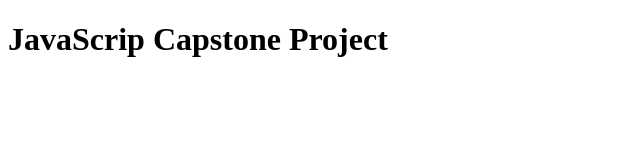
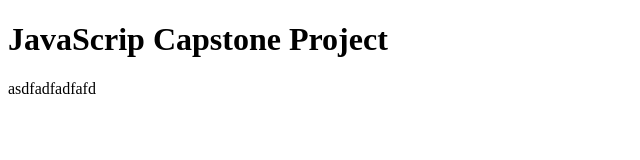
Before and after one commit to micposso/JS-Capstone-Project-Spring-2024-MidWood, a plain HTML site: page index.html in a window 1280 px wide. Shown: the whole page, without its empty margins (0-640 px from the left). Drawn offline with Linux system fonts and the light colour scheme.

Commit message:
asdfasdf

```diff
--- a/index.html
+++ b/index.html
@@ -10,7 +10,7 @@
 
 <body>
 <h1>JavaScrip Capstone Project</h1>
-
+  <p>asdfadfadfafd</p>
 <script src="script.js"></script>
 </body>
 
```
